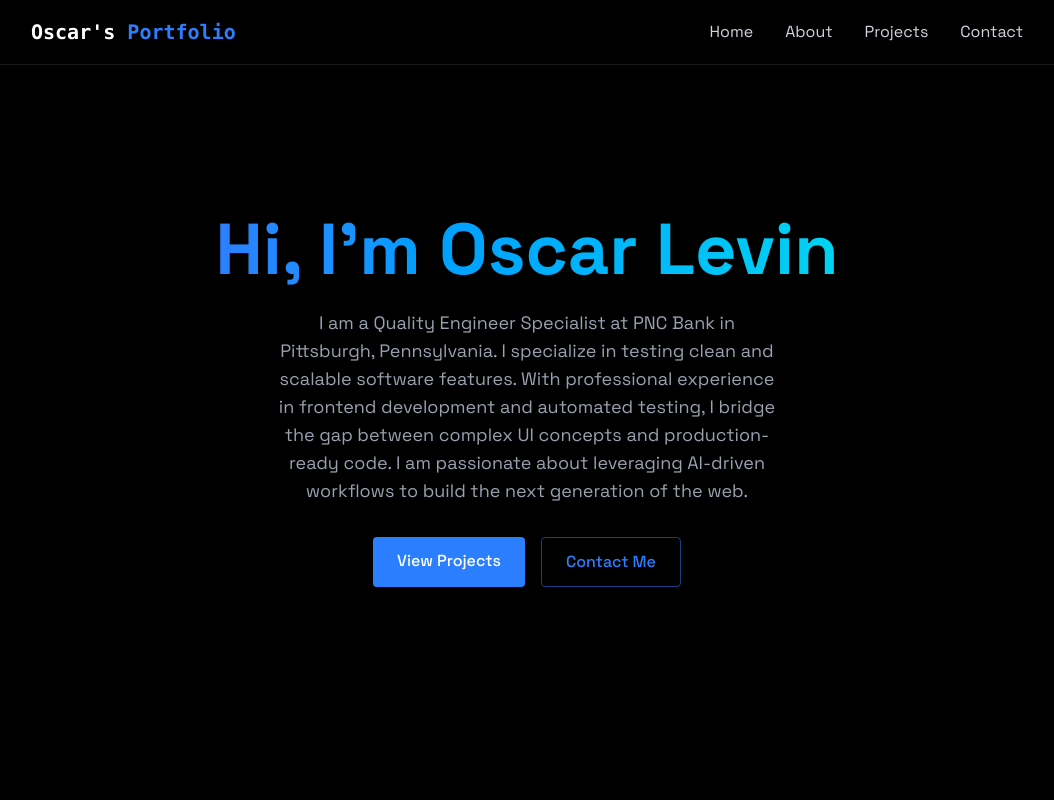
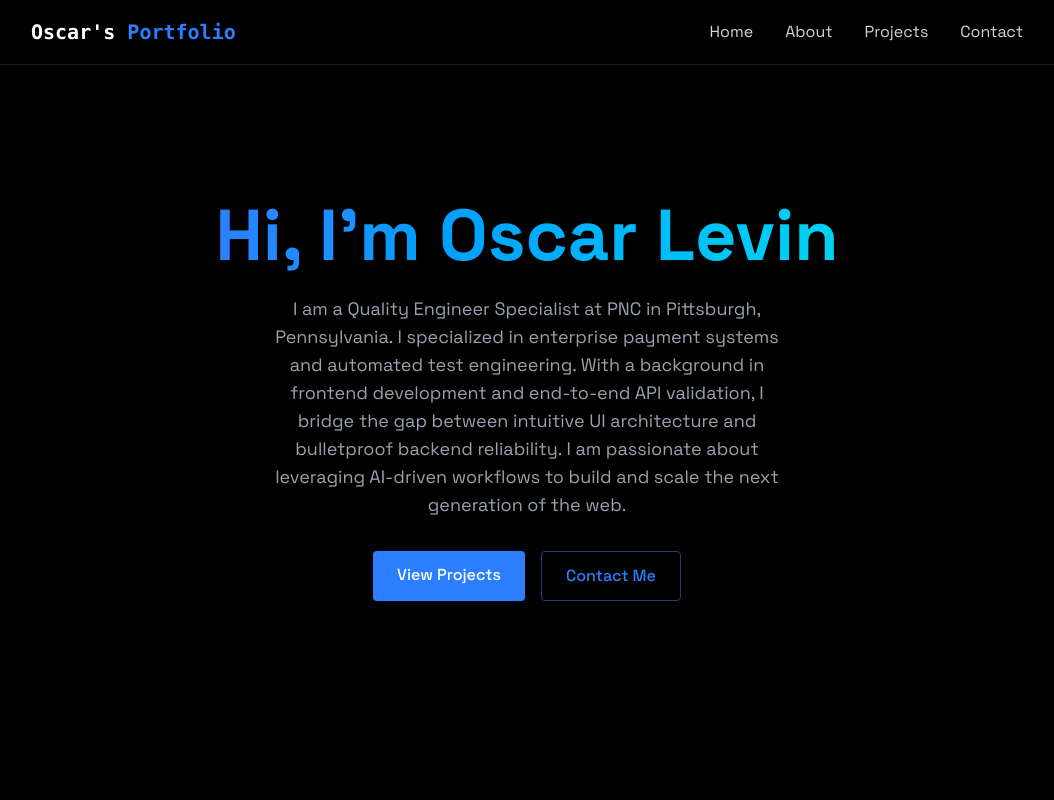
Before and after one commit to levinoscar/Oscar-Portfolio, a React (Vite) app: page / in a window 1280 px wide. Shown: the top 800 px of the page, without its empty margins (113-1167 px from the left). Built offline with nearby package versions, Linux system fonts and the light colour scheme.

Commit message:
accomplishment adjustments towards home page on PNC

```diff
--- a/src/components/sections/Home.jsx
+++ b/src/components/sections/Home.jsx
@@ -13,11 +13,12 @@ export const Home = () => {
                     </h1>
 
                     <p className="text-gray-400 text-lg mb-8 max-w-lg mx-auto">
-                        I am a Quality Engineer Specialist at PNC Bank in Pittsburgh, Pennsylvania. I specialize in testing
-                        clean and scalable software features. With professional experience in frontend
-                        development and automated testing, I bridge the gap between complex UI concepts and
-                        production-ready code. I am passionate about leveraging
-                        AI-driven workflows to build the next generation of the web.
+                        I am a Quality Engineer Specialist at PNC in Pittsburgh, Pennsylvania.
+                        I specialized in enterprise payment systems and automated test engineering.
+                        With a background in frontend development and end-to-end API validation, I
+                        bridge the gap between intuitive UI architecture and bulletproof backend
+                        reliability. I am passionate about leveraging AI-driven workflows to build
+                        and scale the next generation of the web.
                     </p>
                     <div className="flex justify-center space-x-4">
                         <a
```
